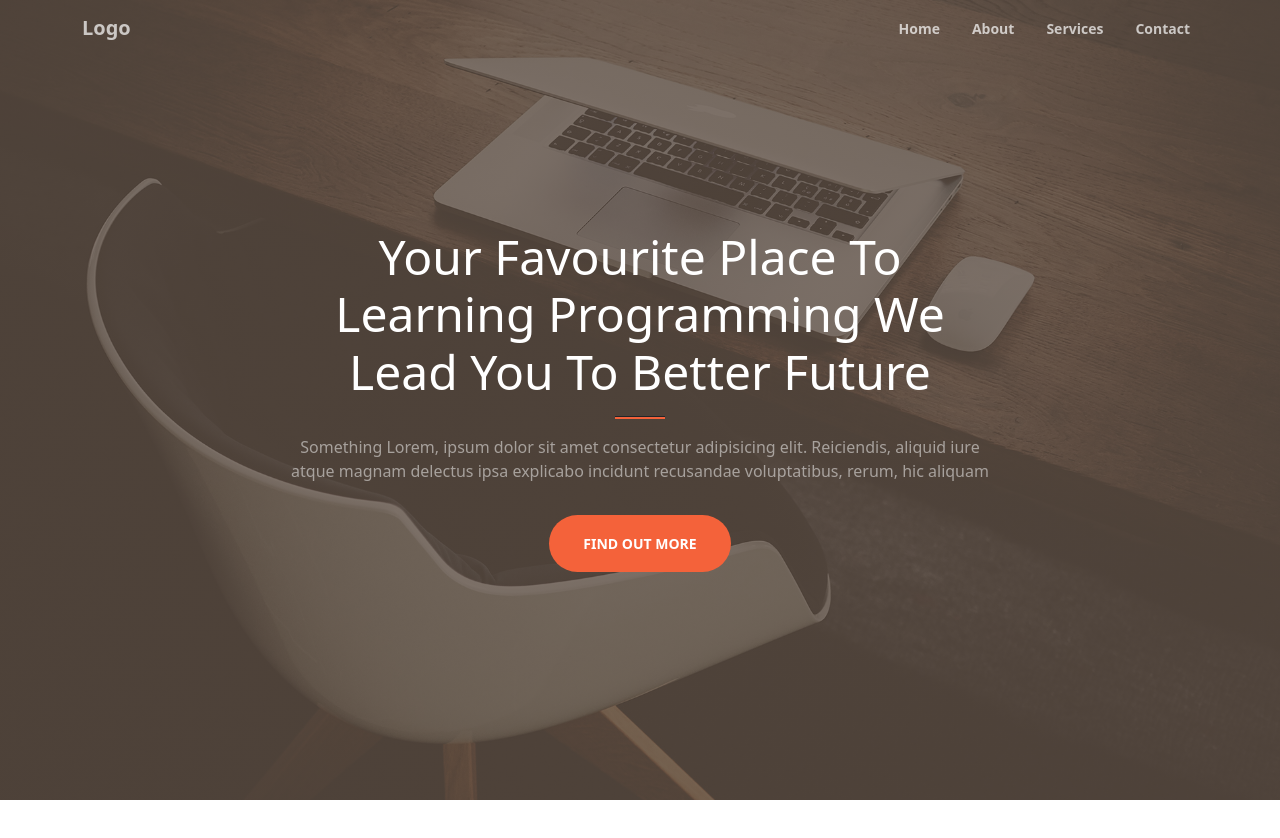
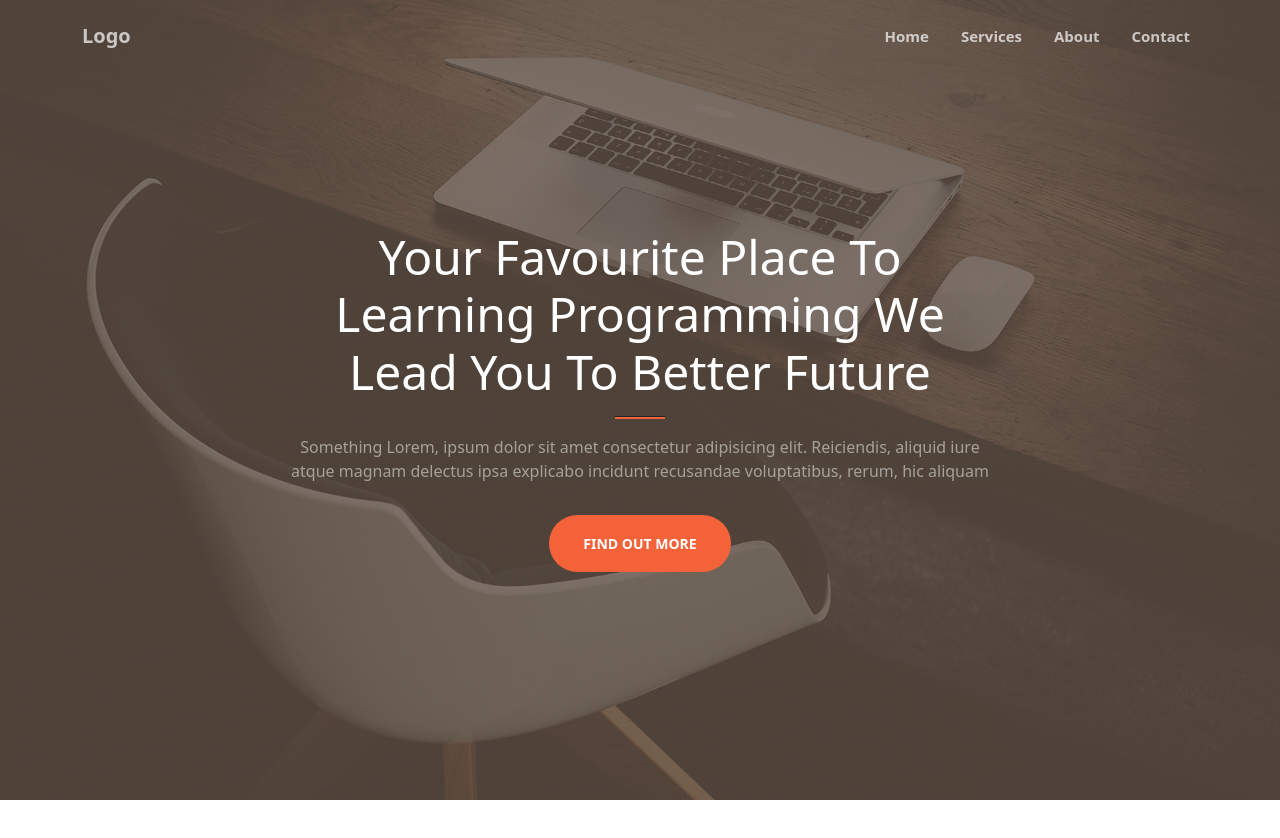
Before and after one commit to Omar-Moamen/Course-Hub, a React (Create React App) app: page / in a window 1280 px wide. Shown: the top 838 px of the page. Before the commit the page ends 800 px from the top, so only its background shows below. Built offline with nearby package versions, Linux system fonts and the light colour scheme.

Commit message:
add SignInForm, RegisterForm

```diff
--- a/src/components/Header/Header.css
+++ b/src/components/Header/Header.css
@@ -2,11 +2,11 @@
    color: #ffffffb3;
    width: 100%;
    font-weight: bold;
-   transition: .2s;
-   -webkit-transition: .2s;
-   -moz-transition: .2s;
-   -ms-transition: .2s;
-   -o-transition: .2s;
+   transition: var(--main-Transition);
+   -webkit-transition: var(--main-Transition);
+   -moz-transition: var(--main-Transition);
+   -ms-transition: var(--main-Transition);
+   -o-transition: var(--main-Transition);
 }
 
 #mainNav .navbar-brand {
@@ -15,11 +15,15 @@
 
 #mainNav a {
    color: inherit !important;
-   font-size: 14px;
+   font-size: 15px;
 }
 
 #mainNav a:hover {
-   color: var(--btn-Hover) !important;
+   color: white !important;
+}
+
+#mainNav.alt-nav-hover a:hover {
+   color: var(--orange-Color) !important;
 }
 
 .nav-link {
--- a/src/components/Header/Header.jsx
+++ b/src/components/Header/Header.jsx
@@ -1,4 +1,4 @@
-import {Container, Nav, NavDropdown, Navbar} from "react-bootstrap";
+import {Container, Nav, Navbar} from "react-bootstrap";
 import {useRef} from "react";
 import './Header.css';
 
@@ -15,12 +15,13 @@ function Header()
          if (scrollTop !== 0 && navRef)
          {
             navRef.current.classList.remove('bg-transparent');
-            navRef.current.classList.add('bg-light', 'text-black');
+            navRef.current.classList.add('bg-light', 'text-black', 'alt-nav-hover');
          }
          else
          {
             navRef.current.classList.remove('bg-light');
             navRef.current.classList.remove('text-black');
+            navRef.current.classList.remove('alt-nav-hover');
             navRef.current.classList.add('bg-transparent');
          }
       })
@@ -30,7 +31,7 @@ function Header()
 
 
    return (
-      <Navbar id="mainNav" className="bg-transparent fixed-top py-2" ref={navRef} expand="lg">
+      <Navbar id="mainNav" className="bg-transparent fixed-top py-2 py-lg-3" ref={navRef} expand="lg">
          <Container>
             <Navbar.Brand href="#">Logo</Navbar.Brand>
             <Navbar.Toggle aria-controls="navbarScroll" />
@@ -41,8 +42,8 @@ function Header()
                   navbarScroll
                >
                   <Nav.Link href="#action1">Home</Nav.Link>
+                  <Nav.Link href="#action2">Services</Nav.Link>
                   <Nav.Link href="#action2">About</Nav.Link>
-                  <Nav.Link href="#action2">Services</Nav.Link>
                   <Nav.Link href="#action2">Contact</Nav.Link>
                </Nav>
             </Navbar.Collapse>
--- a/src/index.css
+++ b/src/index.css
@@ -1,8 +1,10 @@
 :root {
   --white-Color: #ffffffb3;
-  --btn-Color: #f4623a;
-  --btn-Hover: #cf5331;
+  --orange-Color: #f4623a;
+  --orange-Hover: #cf5331;
   --dark-Color: #212529;
+  --main-Transition: 0.2s;
+  height: 200vh
 }
 
 * {
@@ -16,8 +18,3 @@ body {
   -webkit-font-smoothing: antialiased;
   -moz-osx-font-smoothing: grayscale;
 }
-
-code {
-  font-family: source-code-pro, Menlo, Monaco, Consolas, 'Courier New',
-    monospace;
-}
--- a/src/pages/Landing/Landing.css
+++ b/src/pages/Landing/Landing.css
@@ -1,10 +1,3 @@
-:root {
-   --white-Color: #ffffffb3;
-   --btn-Color: #f4623a;
-   --btn-Hover: #cf5331;
-   --dark-Color: #212529;
-}
-
 .landing {
    height: 100vh;
 }
@@ -21,7 +14,7 @@
 
 hr.divider {
    height: 3px;
-   background: var(--btn-Color);
+   background: var(--orange-Color);
    max-width: 50px;
    opacity: 1;
 }
@@ -31,12 +24,12 @@ hr.divider {
 }
 
 .landing a {
-   background-color: var(--btn-Color);
+   background-color: var(--orange-Color);
    font-size: 14px;
    padding: 18px 34px;
 }
 
 .landing a:hover {
 
-   background-color: var(--btn-Hover);
+   background-color: var(--orange-Hover);
 }
```
